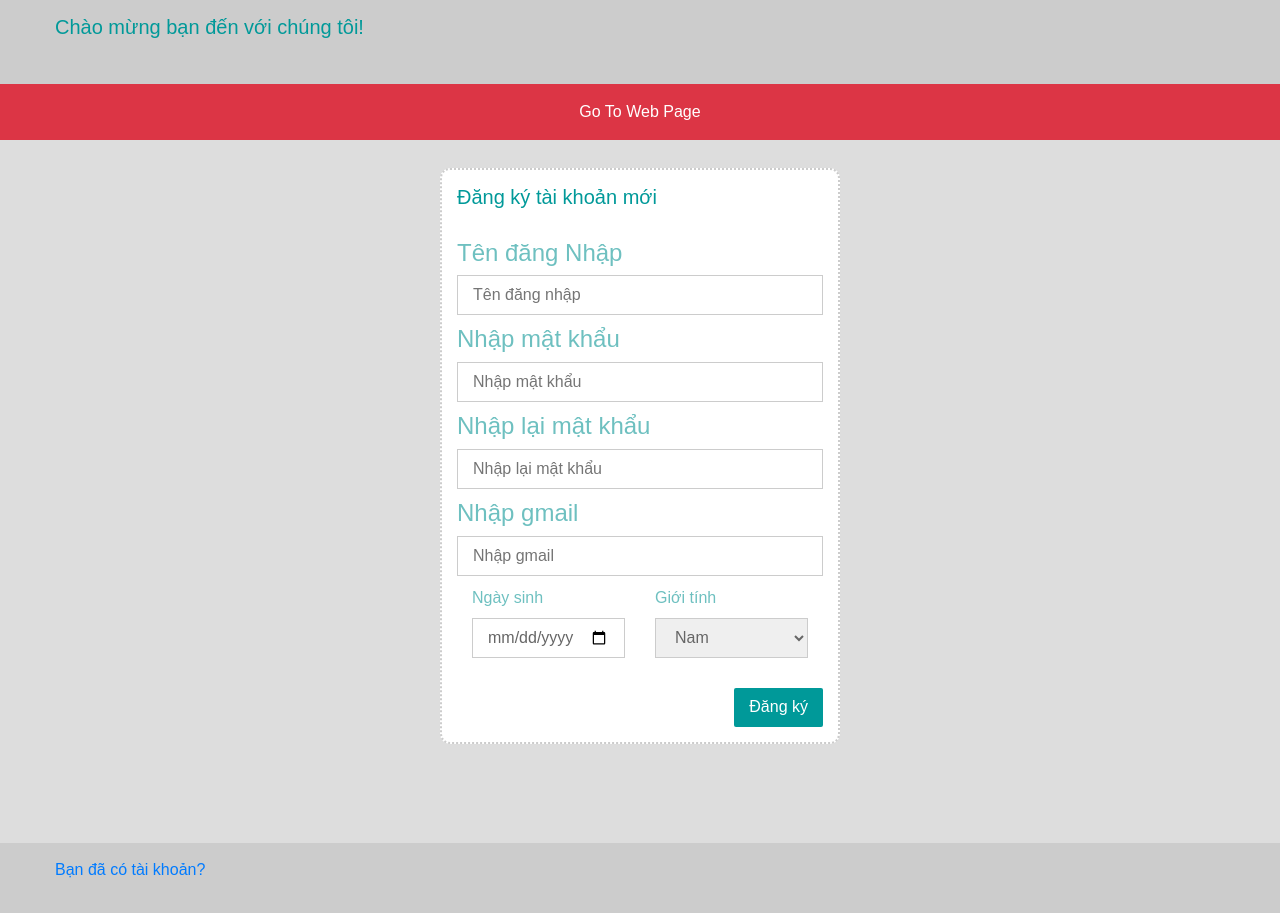
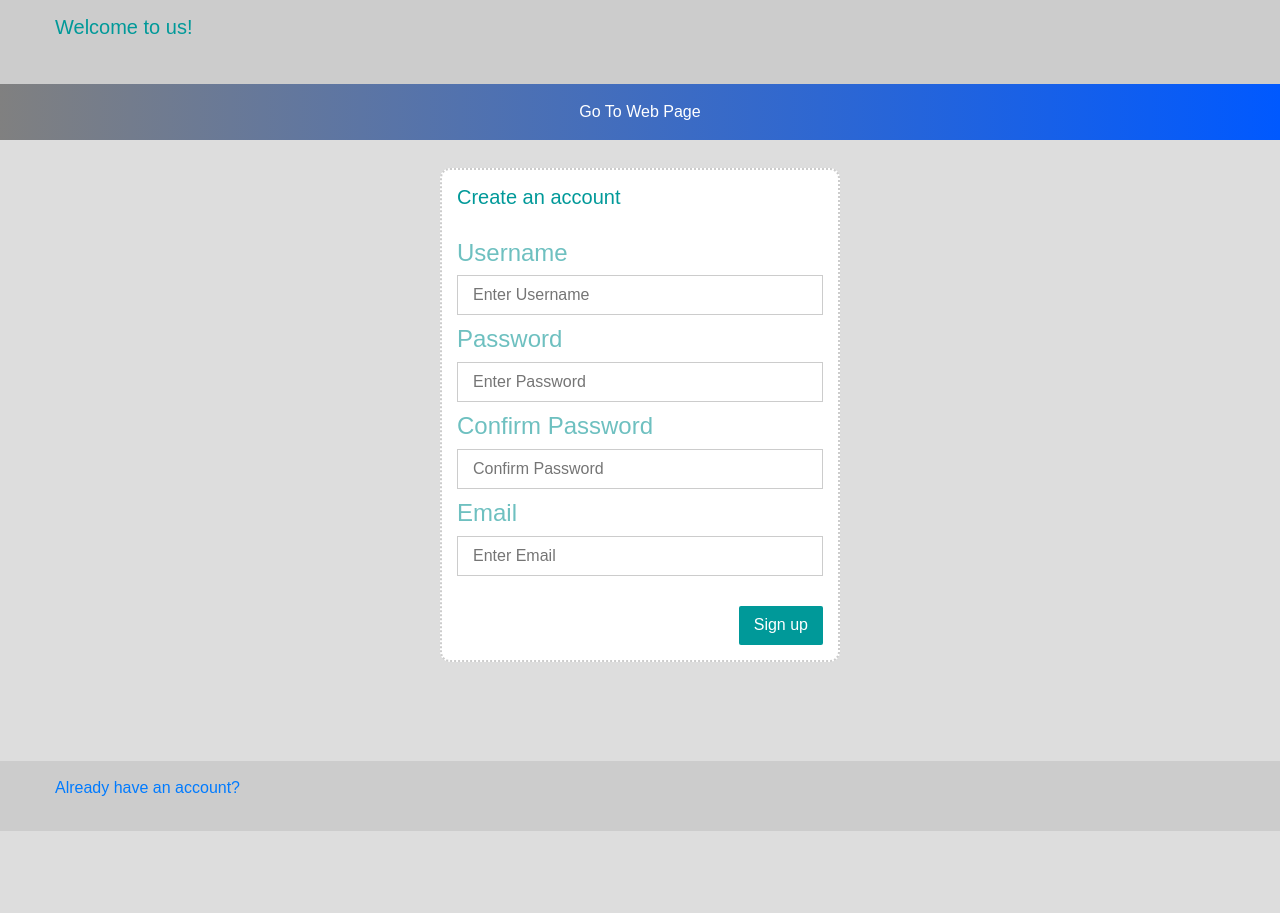
Before and after one commit to buihuongquynh/python_flask_social_network, a Flask app: page /signup in a window 1280 px wide. After the commit the page ends 831 px from the top, so only its background shows below. Run offline with Flask 2, Linux system fonts and the light colour scheme; some libraries are stand-ins or nearby versions.

Commit message:
Last update

```diff
--- a/auth.py
+++ b/auth.py
@@ -13,7 +13,9 @@ def login():
         password = request.form.get('password')
 
         user = User.query.filter_by(email=email).first()
-        if user:
+        if (email == "") or (password == ""):
+            flash('Please fill out the form completely.', category='error')
+        elif user:
             if user.verify_password(password):
                 flash('Logged in successfully!', category='success')
                 login_user(user, remember=True)
@@ -40,16 +42,20 @@ def signup():
 
         user = User.query.filter_by(email=email).first()
 
-        if user:
+        if (email == "") or (username == "") or (password == "") or (repassword == ""):
+            flash('Please fill out the form completely.', category='error')
+        elif user:
             flash('Email already exists.', category='error')
         elif len(email) < 4:
             flash('Email must be greater than 3 characters.', category='error')
         elif len(username) < 2:
             flash('Username must be greater than 1 character.', category='error')
+        elif len(password) < 6:
+            flash('Password must be at least 7 characters.', category= 'error')
+        elif len(repassword) < 6:
+            flash('Password must be at least 7 characters.', category= 'error')
         elif password != repassword:
             flash('Password don\'t match.', category= 'error')
-        elif len(password) < 6:
-            flash('Password must be at least 7 characters.', category= 'error')
         else:
             new_user = User(email=email, username=username, password = password)
             from initial import db
--- a/static/home.css
+++ b/static/home.css
@@ -1,9 +1,10 @@
 .card {
     box-shadow: 0 4px 8px 0 rgba(0,0,0,0.2);
     transition: 0.3s;
-    width: 100%;
+    width: 70%;
     margin: 15px;
     border-radius: 8px;
+    margin: auto;
 }
 
 .card:hover {
--- a/templates/base.html
+++ b/templates/base.html
@@ -28,10 +28,11 @@
         <link rel="stylesheet" href="/static/home.css">
         <link href="https://fonts.googleapis.com/icon?family=Material+Icons"
         rel="stylesheet">
+        <link rel="stylesheet" href="https://cdnjs.cloudflare.com/ajax/libs/font-awesome/4.7.0/css/font-awesome.min.css">
         <title>{% block title %}Home{% endblock %}</title>
     </head>
     <body>
-        <nav class="navbar navbar-expand-lg navbar-dark bg-danger">
+        <nav class="navbar navbar-expand-lg navbar-dark bg-danger" style="background: linear-gradient(to right, gray , rgb(0, 89, 255));">
         <button
             class="navbar-toggler"
             type="button"
@@ -43,7 +44,7 @@
         <div class="collapse navbar-collapse" id="navbar">
             <div class="navbar-nav">
             {% if user.is_authenticated %}
-            <a class="nav-item nav-link" id="home" href="/">Home</a>
+            <a class="nav-item nav-link active" id="home" href="/">Home</a>
             <a class="nav-item nav-link" id="logout" href="/logout">Logout</a>
             <a class="nav-item nav-link" id="logout" href="/profile/{{user.id}}">Go to your profile</a>
             {% else %}
--- a/templates/dangky.html
+++ b/templates/dangky.html
@@ -4,6 +4,27 @@
         <title>Sign Up</title>
         <meta charset="UTF-8">
         <meta name="viewport" content="width=device-width, initial-scale=1.0">
+        <link
+        rel="stylesheet"
+        href="https://stackpath.bootstrapcdn.com/bootstrap/4.4.1/css/bootstrap.min.css"
+        integrity="sha384-Vkoo8x4CGsO3+Hhxv8T/Q5PaXtkKtu6ug5TOeNV6gBiFeWPGFN9MuhOf23Q9Ifjh"
+        crossorigin="anonymous"
+        />
+        <link
+        rel="stylesheet"
+        href="https://stackpath.bootstrapcdn.com/font-awesome/4.7.0/css/font-awesome.min.css"
+        crossorigin="anonymous"
+        />
+        <link rel="stylesheet"
+        href="https://maxcdn.bootstrapcdn.com/bootstrap/4.0.0/css/bootstrap.min.css"
+        integrity="sha384-Gn5384xqQ1aoWXA+058RXPxPg6fy4IWvTNh0E263XmFcJlSAwiGgFAW/dAiS6JXm"
+        crossorigin="anonymous">
+        <link
+        href="https://cdn.jsdelivr.net/npm/bootstrap@5.0.2/dist/css/bootstrap.min.css"
+        rel="stylesheet"
+        integrity="sha384-EVSTQN3/azprG1Anm3QDgpJLIm9Nao0Yz1ztcQTwFspd3yD65VohhpuuCOmLASjC"
+        crossorigin="anonymous"
+        />
         <link rel="shortcut icon" href="{{ url_for('static', filename='favicon.ico') }}">
         <link href="https://cdn.jsdelivr.net/npm/bootstrap@5.1.3/dist/css/bootstrap.min.css" rel="stylesheet" integrity="sha384-1BmE4kWBq78iYhFldvKuhfTAU6auU8tT94WrHftjDbrCEXSU1oBoqyl2QvZ6jIW3" crossorigin="anonymous">
         <script src="https://cdn.jsdelivr.net/npm/bootstrap@5.1.3/dist/js/bootstrap.bundle.min.js" integrity="sha384-ka7Sk0Gln4gmtz2MlQnikT1wXgYsOg+OMhuP+IlRH9sENBO0LRn5q+8nbTov4+1p" crossorigin="anonymous"></script>
@@ -13,10 +34,10 @@
     <body>
         <header>
             <div class="container">
-                <h1>Chào mừng bạn đến với chúng tôi!</h1>
+                <h1>Welcome to us!</h1>
             </div>
         </header>
-        <nav class="navbar navbar-expand-lg navbar-dark bg-danger">
+        <nav class="navbar navbar-expand-lg navbar-dark bg-danger" style="background: linear-gradient(to right, gray , rgb(0, 89, 255));">
             <button
                 class="navbar-toggler"
                 type="button"
@@ -52,42 +73,26 @@
             <div class="container">
                 <div class="register-form">
                     <form action="" method="post">
-                        <h1>Đăng ký tài khoản mới</h1>
+                        <h1>Create an account</h1>
                         <div class="input-box">
-                            <h4>Tên đăng Nhập<h4>
-                            <input type="text" placeholder="Tên đăng nhập", id="username" name="username">
+                            <h4>Username<h4>
+                            <input type="text" placeholder="Enter Username", id="username" name="username">
                         </div>
                         <div class="input-box">
-                            <h4>Nhập mật khẩu<h4>
-                            <input type="password" placeholder="Nhập mật khẩu" id ="password" name="password">
+                            <h4>Password<h4>
+                            <input type="password" placeholder="Enter Password" id ="password" name="password">
                         </div>
                         <div class="input-box">
-                            <h4>Nhập lại mật khẩu<h4>
-                            <input type="password" placeholder="Nhập lại mật khẩu" id="repassword" name="repassword">
+                            <h4>Confirm Password<h4>
+                            <input type="password" placeholder="Confirm Password" id="repassword" name="repassword">
                         </div>
                         <div class="input-box">
-                            <h4>Nhập gmail</h4>
-                            <input type="email" placeholder="Nhập gmail" id="email" name="email">
-                        </div>
-                        <div class="input-box">
-                            <div class="col-6">
-                                <label for="ngaysinh" style="color: rgb(110, 192, 192);">Ngày sinh</label>
-                                <br>
-                                <input type="date" id="ngaysinh"/>
-                            </div>
-                            <div class="col-6">
-                                <label for="gioitinh" style="color: rgb(110, 192, 192);">Giới tính</label>
-                                <br>
-                                <select id="gioitinh">
-                                    <option value="nam">Nam</option>
-                                    <option value="nu">Nữ</option>
-                                </select>
-                            </div>
-                            <div class="clear"></div>
+                            <h4>Email</h4>
+                            <input type="email" placeholder="Enter Email" id="email" name="email">
                         </div>
                         <div class="btn-box">
                             <button type="submit">
-                                Đăng ký
+                                Sign up
                             </button>
                         </div>
                     </form>
@@ -100,7 +105,7 @@
 
         <footer>
             <div class="container">
-                <a href="{{ url_for('auth.login') }}">Bạn đã có tài khoản?</a></p>
+                <a href="{{ url_for('auth.login') }}">Already have an account?</a></p>
             </div>
         </footer>
         <script src="https://code.jquery.com/jquery-3.2.1.slim.min.js" integrity="sha384-KJ3o2DKtIkvYIK3UENzmM7KCkRr/rE9/Qpg6aAZGJwFDMVNA/GpGFF93hXpG5KkN" crossorigin="anonymous"></script>
```
Also changed, not shown: templates/Dangnhap.html (+29 -8 lines), templates/Home.html (+11 -6 lines), templates/edit-post.html (+5 -4 lines), templates/userpost.html (+9 -4 lines), templates/userprofile.html (+22 -10 lines), database.db.
